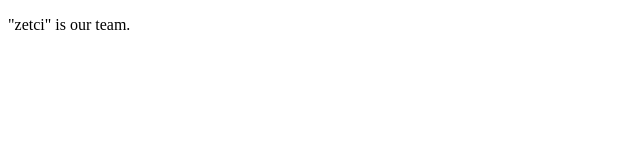
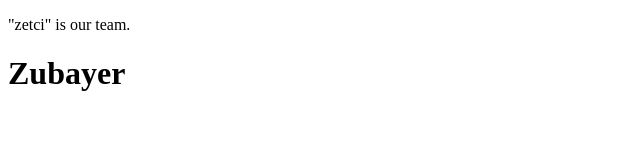
Before and after one commit to tareqaziz760/zetci, a plain HTML site: page index.html in a window 1280 px wide. Shown: the whole page, without its empty margins (0-640 px from the left). Drawn offline with Linux system fonts and the light colour scheme.

Commit message:
name added

```diff
--- a/index.html
+++ b/index.html
@@ -7,5 +7,6 @@
 </head>
 <body>
     <p>"zetci" is our team.</p>
+    <h1>Zubayer</h1>
 </body>
 </html>
```
